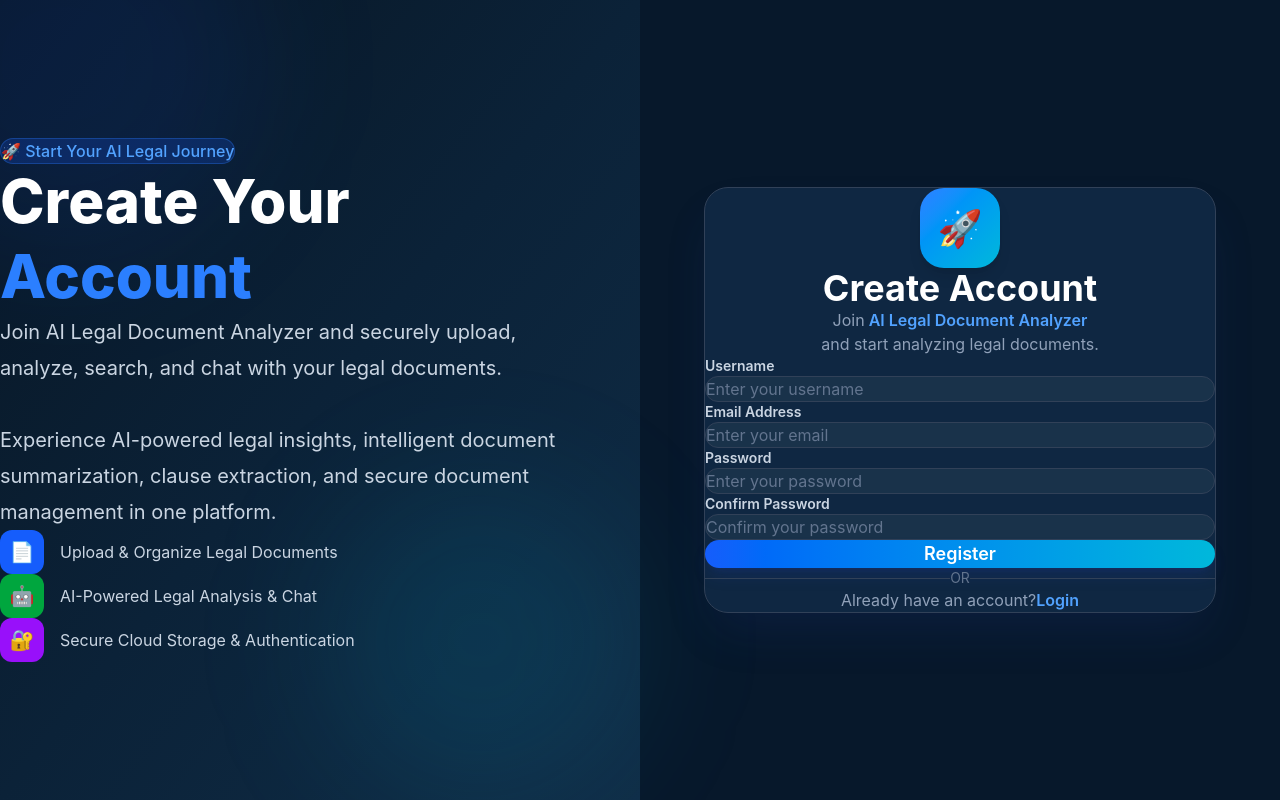
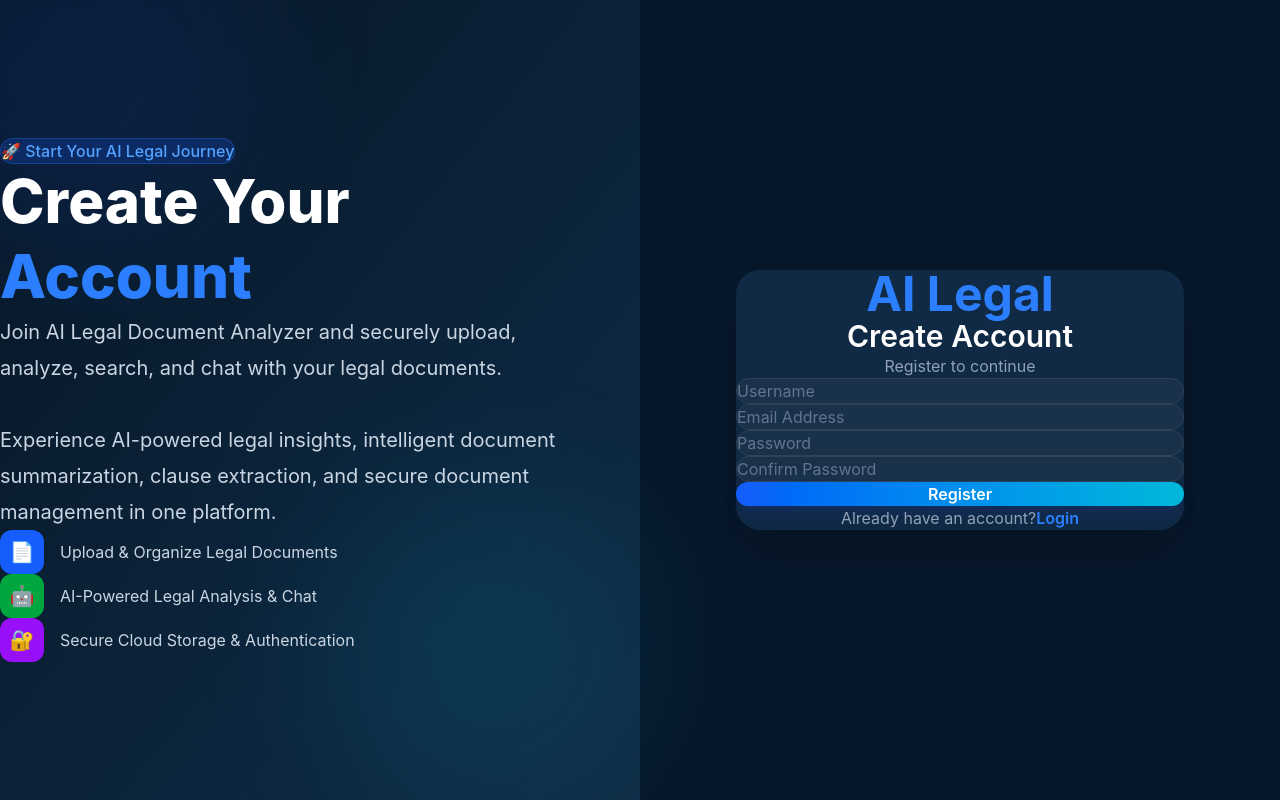
Before and after one commit to bharu2098/legal-document-analyzer, a React app in the folder frontend/: page /register in a window 1280 px wide. Built offline with nearby package versions, Linux system fonts and the light colour scheme; the HTML template or start-up script is replaced by a standard one.

Commit message:
Redesign login and register UI

```diff
--- a/frontend/src/components/auth/LoginForm.jsx
+++ b/frontend/src/components/auth/LoginForm.jsx
@@ -46,65 +46,39 @@ function LoginForm() {
   };
 
   return (
-    <div className="w-full max-w-lg">
+    <div className="w-full max-w-md">
 
-      <div className="bg-[#102944]/95 backdrop-blur-xl border border-slate-700 rounded-3xl shadow-2xl shadow-blue-900/20 p-10">
+      <div className="bg-[#102944] rounded-3xl shadow-2xl p-10">
 
-        {/* Logo */}
-
-        <div className="flex justify-center mb-6">
-
-          <div className="w-20 h-20 rounded-3xl bg-gradient-to-br from-blue-500 to-cyan-500 flex items-center justify-center text-4xl shadow-lg">
-
-            ⚖️
-
-          </div>
-
-        </div>
-
-        {/* Heading */}
-
-        <h1 className="text-4xl font-bold text-center text-white">
-
-          Welcome Back
-
+        <h1 className="text-5xl font-bold text-center text-blue-500">
+          AI Legal
         </h1>
 
+        <h2 className="text-3xl font-semibold text-center text-white mt-6">
+          Welcome Back 👋
+        </h2>
+
         <p className="text-center text-slate-400 mt-3 mb-10">
-
-          Sign in to continue using
-
-          <br />
-
-          <span className="text-blue-400 font-semibold">
-
-            AI Legal Document Analyzer
-
-          </span>
-
+          Login to continue
         </p>
-
-        {/* Form */}
 
         <form
           onSubmit={handleSubmit}
-          className="space-y-7"
+          className="space-y-6"
         >
 
           <Input
-            label="Email Address"
             name="email"
             type="email"
-            placeholder="Enter your email"
+            placeholder="Email Address"
             value={formData.email}
             onChange={handleChange}
           />
 
           <Input
-            label="Password"
             name="password"
             type="password"
-            placeholder="Enter your password"
+            placeholder="Password"
             value={formData.password}
             onChange={handleChange}
           />
@@ -112,42 +86,24 @@ function LoginForm() {
           <Button
             type="submit"
             fullWidth
-            size="lg"
             disabled={loading}
           >
-            {loading ? "Signing In..." : "Login"}
+            {loading ? "Logging in..." : "Login"}
           </Button>
 
-        </form>
-
-        {/* Divider */}
-
-        <div className="flex items-center my-8">
-
-          <div className="flex-1 h-px bg-slate-700"></div>
-
-          <span className="px-4 text-slate-500 text-sm">
-            OR
-          </span>
-
-          <div className="flex-1 h-px bg-slate-700"></div>
-
-        </div>
-
-        {/* Footer */}
-
-        <p className="text-center text-slate-400">
-
+          <p className="text-center text-slate-400 pt-2">
             Don't have an account?
 
             <Link
               to="/register"
-            className="ml-2 text-blue-400 font-semibold hover:text-blue-300 transition-colors"
+              className="ml-2 text-blue-500 font-semibold hover:text-blue-400"
             >
               Register
             </Link>
 
           </p>
+
+        </form>
 
       </div>
 
--- a/frontend/src/components/auth/RegisterForm.jsx
+++ b/frontend/src/components/auth/RegisterForm.jsx
@@ -53,82 +53,54 @@ function RegisterForm() {
   };
 
   return (
-    <div className="w-full max-w-lg">
+    <div className="w-full max-w-md">
 
-      <div className="bg-[#102944]/95 backdrop-blur-xl border border-slate-700 rounded-3xl shadow-2xl shadow-blue-900/20 p-10">
+      <div className="bg-[#102944] rounded-3xl shadow-2xl p-10">
 
-        {/* Logo */}
-
-        <div className="flex justify-center mb-6">
-
-          <div className="w-20 h-20 rounded-3xl bg-gradient-to-br from-blue-500 to-cyan-500 flex items-center justify-center text-4xl shadow-lg">
-
-            🚀
-
-          </div>
-
-        </div>
-
-        {/* Heading */}
-
-        <h1 className="text-4xl font-bold text-center text-white">
-
-          Create Account
-
+        <h1 className="text-5xl font-bold text-center text-blue-500">
+          AI Legal
         </h1>
 
+        <h2 className="text-3xl font-semibold text-center text-white mt-6">
+          Create Account
+        </h2>
+
         <p className="text-center text-slate-400 mt-3 mb-10">
-
-          Join
-
-          <span className="text-blue-400 font-semibold">
-            {" "}AI Legal Document Analyzer
-          </span>
-
-          <br />
-
-          and start analyzing legal documents.
-
+          Register to continue
         </p>
-
-        {/* Form */}
 
         <form
           onSubmit={handleSubmit}
-          className="space-y-7"
+          className="space-y-6"
         >
 
           <Input
-            label="Username"
             name="username"
-            placeholder="Enter your username"
+            placeholder="Username"
             value={formData.username}
             onChange={handleChange}
           />
 
           <Input
-            label="Email Address"
             name="email"
             type="email"
-            placeholder="Enter your email"
+            placeholder="Email Address"
             value={formData.email}
             onChange={handleChange}
           />
 
           <Input
-            label="Password"
             name="password"
             type="password"
-            placeholder="Enter your password"
+            placeholder="Password"
             value={formData.password}
             onChange={handleChange}
           />
 
           <Input
-            label="Confirm Password"
             name="confirmPassword"
             type="password"
-            placeholder="Confirm your password"
+            placeholder="Confirm Password"
             value={formData.confirmPassword}
             onChange={handleChange}
           />
@@ -136,44 +108,24 @@ function RegisterForm() {
           <Button
             type="submit"
             fullWidth
-            size="lg"
             disabled={loading}
           >
-            {loading
-              ? "Creating Account..."
-              : "Register"}
+            {loading ? "Creating Account..." : "Register"}
           </Button>
 
-        </form>
-
-        {/* Divider */}
-
-        <div className="flex items-center my-8">
-
-          <div className="flex-1 h-px bg-slate-700"></div>
-
-          <span className="px-4 text-slate-500 text-sm">
-            OR
-          </span>
-
-          <div className="flex-1 h-px bg-slate-700"></div>
-
-        </div>
-
-        {/* Footer */}
-
-        <p className="text-center text-slate-400">
-
+          <p className="text-center text-slate-400 pt-2">
             Already have an account?
 
             <Link
               to="/login"
-            className="ml-2 text-blue-400 font-semibold hover:text-blue-300 transition-colors"
+              className="ml-2 text-blue-500 font-semibold hover:text-blue-400"
             >
               Login
             </Link>
 
           </p>
+
+        </form>
 
       </div>
 
```
Lines whose indentation alone changed are shown as unchanged.
